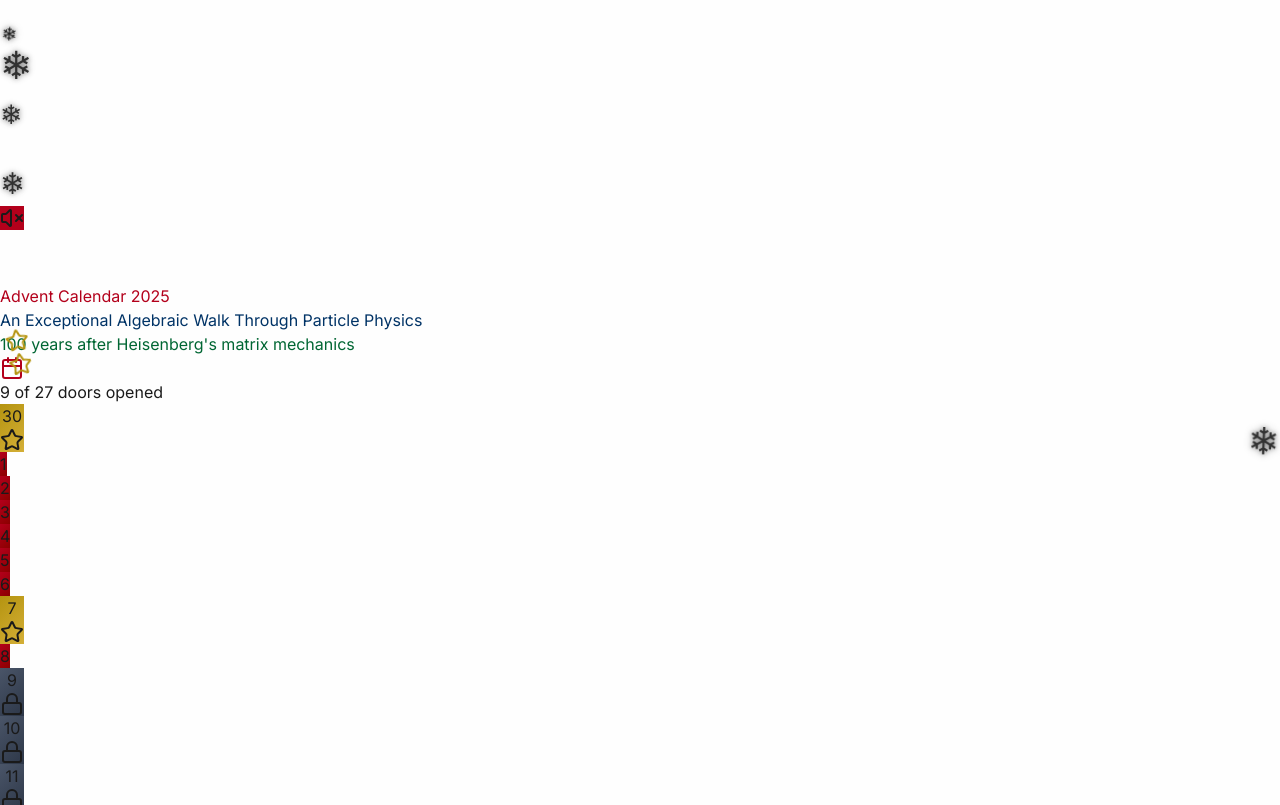
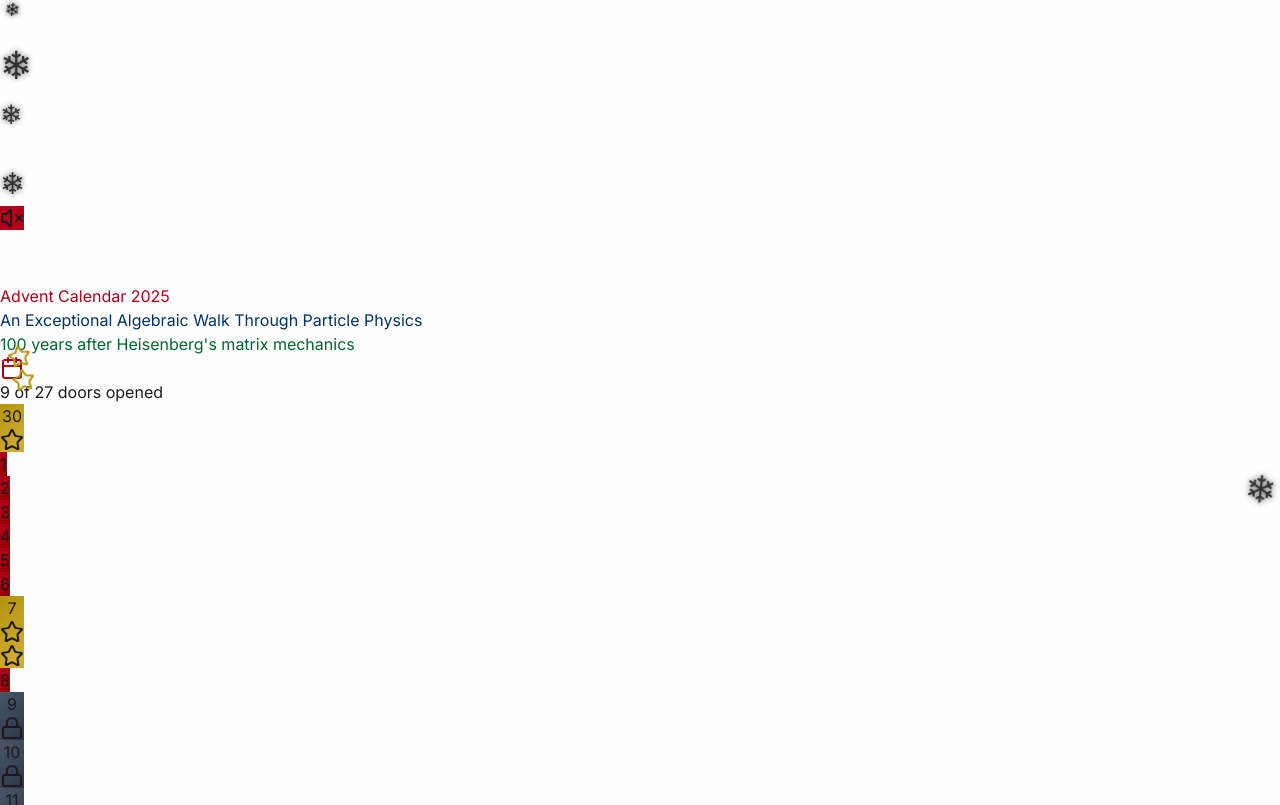
Before and after one commit to amu2/advent-calendar-2025, a Next.js app in the folder nextjs_space/: page / in a window 1280 px wide. Shown: the part 1995-2800 px from the top of the page. Built offline with nearby package versions, Linux system fonts and the light colour scheme.

Commit message:
Sterne-Display und Scroll-Fixes implementiert

```diff
--- a/nextjs_space/components/advent-door.tsx
+++ b/nextjs_space/components/advent-door.tsx
@@ -15,6 +15,16 @@ export function AdventDoor({ day, isUnlocked, onClick }: AdventDoorProps) {
   const [isHovered, setIsHovered] = useState(false);
 
   const isSpecialDay = day?.special?.includes('Advent') || day?.type?.includes('Adventssonntag');
+
+  // Determine number of stars based on day number
+  const getStarCount = (dayNum: number): number => {
+    if (dayNum === 7) return 2;
+    if (dayNum === 14) return 3;
+    if (dayNum === 21) return 4;
+    return 1; // Default for other special days
+  };
+
+  const starCount = isSpecialDay ? getStarCount(day?.day ?? 0) : 0;
 
   return (
     <motion.div
@@ -51,9 +61,13 @@ export function AdventDoor({ day, isUnlocked, onClick }: AdventDoorProps) {
             {day?.day ?? 0}
           </div>
 
-          {/* Special indicator */}
-          {isSpecialDay && (
-            <Star className="w-6 h-6 fill-current" />
+          {/* Special indicator - multiple stars */}
+          {isSpecialDay && starCount > 0 && (
+            <div className="flex gap-0.5">
+              {Array.from({ length: starCount }).map((_, i) => (
+                <Star key={i} className="w-5 h-5 fill-current" />
+              ))}
+            </div>
           )}
 
           {/* Lock icon for locked days */}
--- a/nextjs_space/components/content-modal.tsx
+++ b/nextjs_space/components/content-modal.tsx
@@ -216,6 +216,8 @@ export function ContentModal({
               )}
             </div>
 
+            {/* Scrollable Content Area - includes intro, stars, content, closing */}
+            <div className="overflow-y-auto px-8 pb-8" style={{ maxHeight: 'calc(90vh - 250px)' }}>
               {/* First Star Rule (before intro) */}
               {day?.intro && (
                 <motion.div
@@ -240,7 +242,7 @@ export function ContentModal({
 
               {/* Intro section (single column) */}
               {day?.intro && (
-              <div className="px-8 pb-4">
+                <div className="pb-4">
                   <motion.div
                     initial={{ y: -60, opacity: 0 }}
                     animate={{ y: 0, opacity: 1 }}
@@ -301,7 +303,7 @@ export function ContentModal({
               )}
 
               {/* Content - Two Column Layout with References */}
-            <div className="overflow-y-auto max-h-[calc(90vh-180px)] px-8 pb-32">
+              <div>
               <motion.div
                 initial={{ y: -60, opacity: 0 }}
                 animate={{ y: 0, opacity: 1 }}
@@ -380,6 +382,7 @@ export function ContentModal({
                 </motion.div>
               )}
               </div>
+            </div>
 
             {/* Footer Navigation */}
             <div className="sticky bottom-0 flex items-center justify-between p-4 bg-gray-50 border-t border-gray-200">
```
Also changed, not shown: 1 other file (tests, documents, lock files or other folders). Lines whose indentation alone changed are shown as unchanged.
